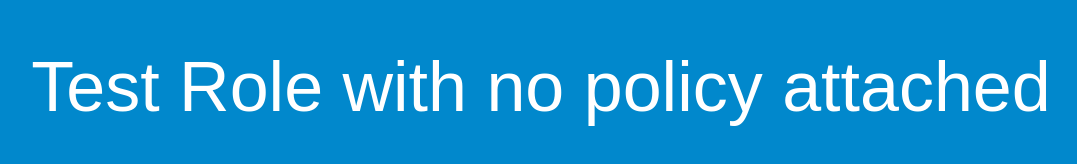
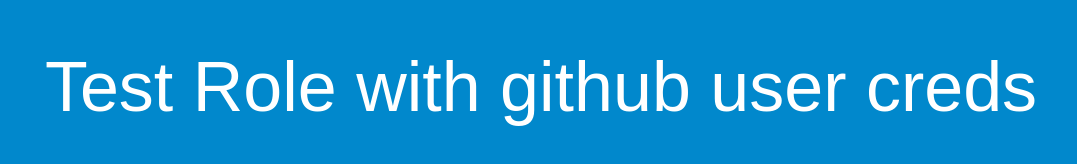
Before and after one commit to abhishek181/codedeploy-test2, a plain HTML site: page index.html in a window 1280 px wide. Shown: the whole page, without its empty margins (99-1176 px from the left). Drawn offline with Linux system fonts and the light colour scheme.

Commit message:
Update index.html

```diff
--- a/index.html
+++ b/index.html
@@ -26,7 +26,7 @@
 </head>
 <body>
   <div align="center">
-    <h1>Test Role with no policy attached</h1>
+    <h1>Test Role with github user creds</h1>
 
  <!--   <p>For next steps, read the <a href="http://aws.amazon.com/documentation/codedeploy">AWS CodeDeploy Documentation</a>.</p>  -->
   </div>
```
